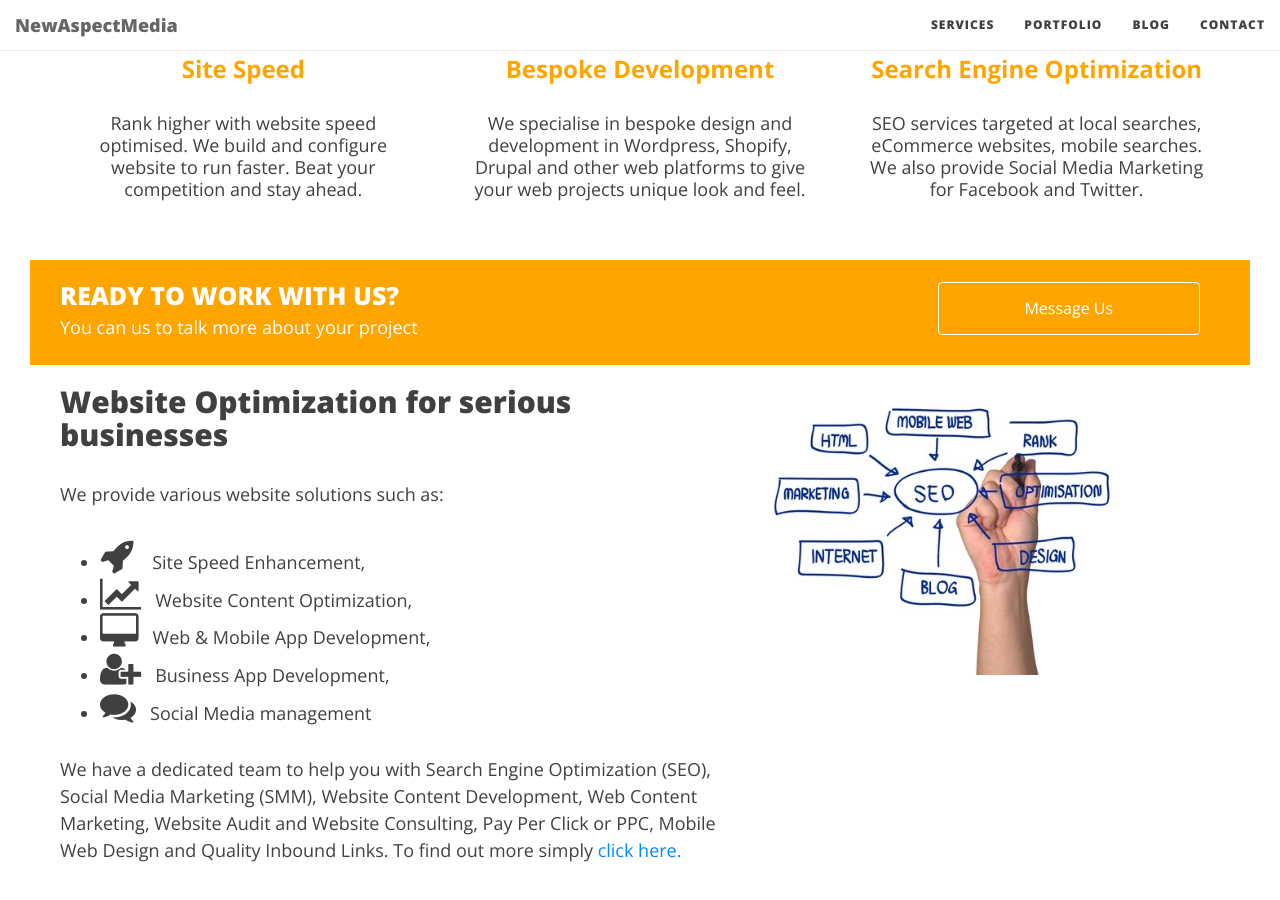
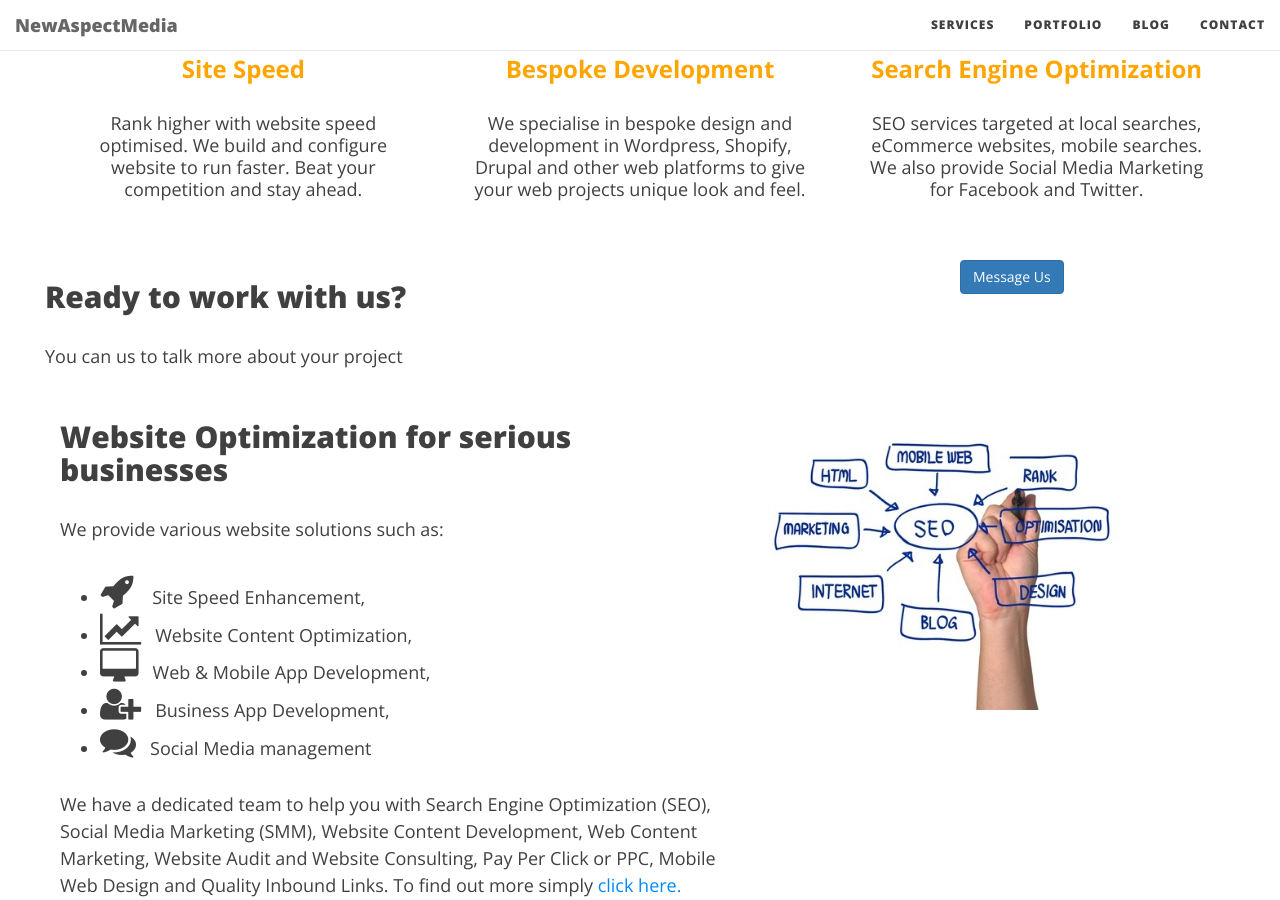
Before and after one commit to newmedia77/appxnam, a Jekyll site: the page built from index.html, in a window 1280 px wide and 900 px high, scrolled down 1256 px. Built offline with Jekyll 4.4.1, drawn with Linux system fonts in a browser that asks for light colours; nearby versions of some CDN libraries; the list of posts is cut into pages by our own code.

Commit message:
andreas
cta

```diff
--- a/index.html
+++ b/index.html
@@ -170,8 +170,7 @@ subtitle: Hire Web Developer &amp; SEO Specialist in London
         </section><!-- /.services-section -->
 
         <!-- Call to Action -->
-        <section class="cta-two-section">
-            <div class="container">
+
                 <div class="row">
                     <div class="col-sm-9">
                         <h2>Ready to work with us?</h2>
@@ -183,8 +182,7 @@ subtitle: Hire Web Developer &amp; SEO Specialist in London
                         <a href="#contact" class="page-scroll btn btn-primary">Message Us</a>
                     </div>
                 </div><!-- /.row -->
-            </div><!-- /.container -->
-        </section><!-- /.cta-two-section -->
+
 
         <!-- Website Optimizaiton Service -->
 
```
